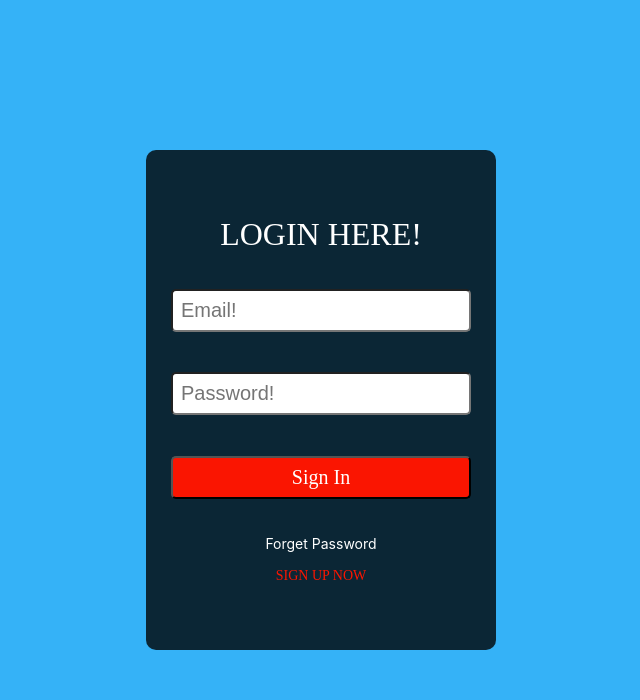
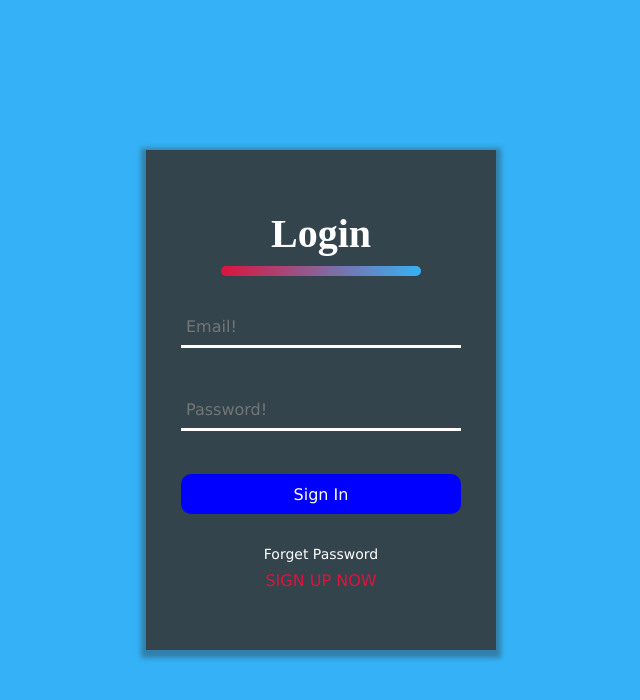
Before and after one commit to Muhammad-Ahsan-p/hostly, a React (Create React App) app: page /login in a window 1280 px wide. Shown: the top 700 px of the page, without its empty margins (319-959 px from the left). Built offline with nearby package versions, Linux system fonts and the light colour scheme; no server answers.

Commit message:
Completely Redesign Login and Registerion form. New Color scheme, new fonts new look and feel

```diff
--- a/src/components/loginComponent.jsx
+++ b/src/components/loginComponent.jsx
@@ -3,8 +3,6 @@ import { Link } from "react-router-dom";
 import Joi from "joi-browser";
 
 import authService from "../services/authSerivce";
-
-import "../colors.css";
 import "./styles/login.css";
 
 class LoginComponent extends Component {
@@ -70,9 +68,10 @@ class LoginComponent extends Component {
   render() {
     const { data, errors } = this.state;
     return (
-      <div className="bgBlack container">
+      <div className="container">
         <div className="loginContainer">
-          <h1 className="fgWhite fontFamily">LOGIN HERE!</h1>
+          <h1>Login</h1>
+          <hr />
           <form className="loginForm" onSubmit={this.handleSubmit}>
             <input
               type="email"
@@ -100,13 +99,13 @@ class LoginComponent extends Component {
             <input
               type="submit"
               value="Sign In"
-              className="bgRed fgWhite loginInput fontFamily"
+              className="loginBtn"
             />
           </form>
-          <Link className="fgWhite link" to="">
+          <Link className="forget" to="">
             Forget Password
           </Link>
-          <Link className="fgRed fontFamily link" to="/register">
+          <Link className="signUp" to="/register">
             SIGN UP NOW
           </Link>
         </div>
--- a/src/components/registerComponent.jsx
+++ b/src/components/registerComponent.jsx
@@ -81,9 +81,10 @@ class RegisterComponent extends Component {
   render() {
     const { data, errors } = this.state;
     return (
-      <div className="registerContainer bgBlack">
+      <div className="registerContainer">
         <div className="register">
-          <h1 className="fgWhite fontFamily">REGISTER!</h1>
+          <h1>Register</h1>
+          <hr />
           <form className="registerForm" onSubmit={this.handleSubmit}>
             <input
               type="text"
@@ -91,7 +92,7 @@ class RegisterComponent extends Component {
               value={data.name}
               name="name"
               onChange={this.handleChange}
-              placeholder="Enter Your Name Here!"
+              placeholder="Full Name!"
             />
             <span className="validationError">{data.name && errors.name}</span>
             <input
@@ -100,7 +101,7 @@ class RegisterComponent extends Component {
               value={data.email}
               name="email"
               onChange={this.handleChange}
-              placeholder="Enter Your Email Here!"
+              placeholder="Email!"
             />
             <span className="validationError">
               {data.email && errors.email}
@@ -111,7 +112,7 @@ class RegisterComponent extends Component {
               value={data.password}
               name="password"
               onChange={this.handleChange}
-              placeholder="Enter Password Here!"
+              placeholder="Password!"
             />
             <span className="validationError">
               {data.password && errors.password}
@@ -146,11 +147,11 @@ class RegisterComponent extends Component {
               type="submit"
               value="SIGN UP"
               name="submit"
-              className="registerInput fontFamily bgRed fgWhite"
+              className="registerBtn"
             />
           </form>
         </div>
-        <Link className="fgRed fontFamily link" to="/login">
+        <Link className="signIn" to="/login">
           SIGN IN NOW
         </Link>
       </div>
--- a/src/components/styles/loader.css
+++ b/src/components/styles/loader.css
@@ -1,3 +1,9 @@
+:root{
+  --color-1:crimson;
+  --color-2: rgb(139, 155, 50);
+  --color-3:blue;
+}
+
 .loader {
   height: 35px;
   width: 100px;
@@ -14,13 +20,13 @@
 
 @keyframes loading {
   0% {
-    background-color: #fff;
+    background-color:var(--color-1);
   }
   50% {
-    background-color: #777;
+    background-color: var(--color-2);
   }
   100% {
-    background-color: #000;
+    background-color: var(--color-3);
   }
 }
 
--- a/src/components/styles/login.css
+++ b/src/components/styles/login.css
@@ -1,11 +1,28 @@
+/*-------------All colors of the Login---------------*/
+:root{
+    --color-1:crimson;
+    --color-2:#35b2f7ff;
+    --color-3:white;
+    --color-4:#333d;
+    --color-5:#3336;
+    --color-6:blue;
+}
+/*--------------All Fonts of the Login---------------*/
+:root{
+    --font-1:"Segoe Script";
+    --font-2:Verdana, Geneva, Tahoma, sans-serif;
+}
+
+/*--------------CSS of the Login Starts---------------*/
 .container{
     width: 350px;
     height: 500px;
-    border-radius: 10px;
     display: flex;
     flex-direction: column;
     align-items: center;
     justify-content: center;
+    background-color: var(--color-4);
+    box-shadow: 0px 3px 5px 5px var(--color-5);
 }
 
 @media only screen and (max-width:500px) {
@@ -22,24 +39,79 @@
     align-items: center;
     justify-content: space-evenly;
 }
+.loginContainer h1{
+    color: var(--color-3);
+    font-family: var(--font-1);
+    font-size: 40px;
+}
+.loginContainer hr{
+    height: 10px;
+    width: 200px;
+    background: linear-gradient(90deg, var(--color-1), var(--color-2));
+    border-radius: 5px;
+    border-width: 0;
+}
 .loginForm{
     display: flex;
     flex-direction: column;
     justify-content: space-evenly;
-    width: 300px;
+    width: 280px;
     height: 250px;
 }
-
 .loginInput{
     width: 100%;
-    padding: 8px;
+    height: 40px;
+    padding: 0 5px;
     outline: none;
-    border-radius: 5px;
-    font-size: 20px;
+    font-size: 16px;
+    font-family: var(--font-2);
+    color: var(--color-3);
+    background-color: transparent;
+    border-width: 0 0 3px 0;
+    border-color: var(--color-3);
+    transition: all 0.5s ease-in;
 }
-
-.link {
+.loginInput:hover{
+    border-color: var(--color-1);
+}
+.loginBtn{
+    width: 100%;
+    height: 40px;
+    background-color: var(--color-6);
+    color: var(--color-3);
+    border-width: 0;
+    font-size: 16px;
+    font-family: var(--font-2);
+    border-radius: 10px;
+    transition: all 0.5s ease-in-out;
+}
+.loginBtn:hover{
+    background-color: var(--color-1);
+}
+.forget {
     cursor: pointer;
     text-decoration: none;
     font-size: 14px;
+    font-family: var(--font-2);
+    font-weight: 500;
+    color: var(--color-3);
+    transition: all 0.5s ease-in-out;
 }
+.forget:hover{
+    color: var(--color-1);
+}
+.signUp {
+    cursor: pointer;
+    text-decoration: none;
+    font-size: 16px;
+    font-family: var(--font-2);
+    color: var(--color-1);
+    transition: all 0.5s ease-in-out;
+}
+.signUp:hover{
+    color: var(--color-6);
+}
+
+.validationError {
+    color:var(--color-1);
+  }
--- a/src/components/styles/navbar.css
+++ b/src/components/styles/navbar.css
@@ -52,6 +52,10 @@
   font-family:var(--font-2);
   font-size: 14px;
   font-weight: 500;
+  transition: color 0.5s ease-in-out;
+}
+.menuButton:hover{
+  color: var(--color-1);
 }
 
 /*-----------Media Quries of the Nav Bar---------------*/
--- a/src/components/styles/register.css
+++ b/src/components/styles/register.css
@@ -1,16 +1,31 @@
+
+/*-------------All colors of the Login---------------*/
+:root{
+  --color-1:crimson;
+  --color-2:#35b2f7ff;
+  --color-3:white;
+  --color-4:#333d;
+  --color-5:#3336;
+  --color-6:blue;
+}
+/*--------------All Fonts of the Login---------------*/
+:root{
+  --font-1:"Segoe Script";
+  --font-2:Verdana, Geneva, Tahoma, sans-serif;
+}
+
+/*--------------CSS of the Login Starts---------------*/
 .registerContainer {
   width: 350px;
-  height: 500px;
-  border-radius: 10px;
+  height: 550px;
   display: flex;
+  background-color: var(--color-4);
   flex-direction: column;
   align-items: center;
   justify-content: center;
+  box-shadow: 0px 3px 5px 5px var(--color-5);
 }
 
-.validationError {
-  color: red;
-}
 
 @media only screen and (max-width: 500px) {
   .registerContainer {
@@ -19,25 +34,77 @@
     border-radius: 0;
   }
 }
-
 .register {
   display: flex;
   flex-direction: column;
-  height: 400px;
+  height: 450px;
   align-items: center;
   justify-content: space-evenly;
+}
+
+.register h1{
+  color: var(--color-3);
+  font-family: var(--font-1);
+  font-size: 40px;
+}
+.register hr{
+  height: 10px;
+  width: 200px;
+  background: linear-gradient(90deg, var(--color-1), var(--color-2));
+  border-radius: 5px;
+  border-width: 0;
 }
 .registerForm {
   display: flex;
   flex-direction: column;
   justify-content: space-evenly;
   width: 300px;
-  height: 300px;
+  height: 350px;
 }
 
 .registerInput {
-  padding: 8px;
+  width: 100%;
+  height: 40px;
+  padding: 0 5px;
   outline: none;
-  border-radius: 5px;
-  font-size: 20px;
+  font-size: 16px;
+  font-family: var(--font-2);
+  color: var(--color-3);
+  background-color: transparent;
+  border-width: 0 0 3px 0;
+  border-color: var(--color-3);
+  transition: all 0.5s ease-in;
 }
+.registerInput:hover{
+  border-color: var(--color-1);
+}
+
+.registerBtn{
+  width: 100%;
+  height: 40px;
+  background-color: var(--color-6);
+  color: var(--color-3);
+  border-width: 0;
+  font-size: 16px;
+  font-family: var(--font-2);
+  border-radius: 10px;
+  transition: all 0.5s ease-in-out;
+}
+.registerBtn:hover{
+  background-color: var(--color-1);
+}
+.signIn{
+  cursor: pointer;
+  text-decoration: none;
+  font-size: 16px;
+  font-family: var(--font-2);
+  color: var(--color-1);
+  transition: all 0.5s ease-in-out;
+}
+.signIn:hover{
+  color: var(--color-6);
+}
+
+.validationError {
+  color:var(--color-1);
+}
--- a/src/screens/splashScreen.jsx
+++ b/src/screens/splashScreen.jsx
@@ -1,26 +1,17 @@
 import React, { Component } from "react";
 import { useHistory } from "react-router-dom";
 import Loader from "../components/loaderComponent.jsx";
-import "./styles/styles.css";
-import "../colors.css";
+import "./styles/splash.css";
 
 function SplashScreen() {
   const history = useHistory();
   const load = () => history.push("/home");
   setTimeout(load, 3000);
   return (
-    <div className="center bgBlue">
-      <div
-        style={{
-          display: "flex",
-          flexDirection: "column",
-          justifyContent: "space-between",
-          alignItems: "center",
-          height: 130,
-        }}
-      >
-        <h1 className="fontFamily fgWhite">HOSTLY</h1>
-        <h2 className="fontFamily fgWhite">Find Your Desire Hostel Here</h2>
+    <div className="splash">
+      <div className="splashContent">
+        <h1>HOSTLY</h1>
+        <h2>Find Your Desire Hostel Here</h2>
         <Loader />
       </div>
     </div>
--- /dev/null
+++ b/src/screens/styles/splash.css
@@ -0,0 +1,48 @@
+/*-------------All Colors of the Splash Screen---------------*/
+:root{
+    --color-1:crimson;
+    --color-2:#35b2f7ff;
+    --color-3:white;
+
+}
+/*--------------All Fonts of the Splash Screen---------------*/
+:root{
+    --font-1:"Segoe Script";
+}
+
+/*---------CSS of the Splash Screen Starts Here--------------*/
+*{
+    overflow: hidden;
+    margin: 0;
+    padding: 0;
+    box-sizing: border-box;
+}
+
+.splash{
+    background: linear-gradient(45deg, var(--color-1), var(--color-2));
+    display: flex;
+    justify-content: center;
+    align-items: center;
+    height: 100vh;
+    width: 100%;
+}
+
+.splashContent{
+    display: flex;
+    flex-direction: column;
+    justify-content: space-between;
+    align-items: center;
+    height: 130;
+}
+
+.splashContent h1{
+    color: var(--color-3);
+    font-family: var(--font-1);
+    font-size: 40px;
+    font-weight: 600;
+}
+.splashContent h2{
+    color: var(--color-3);
+    font-weight: 500;
+    font-family: var(--font-1);
+}
```
